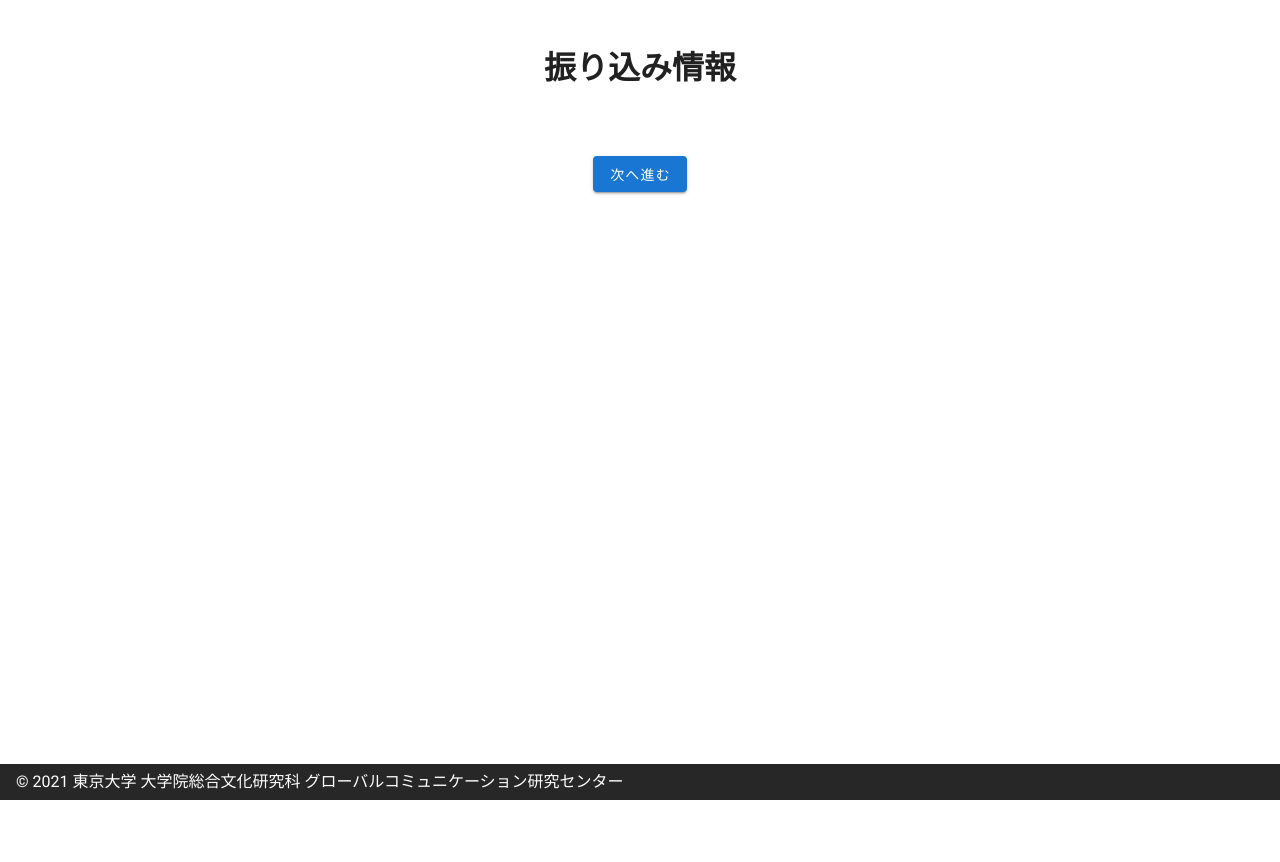
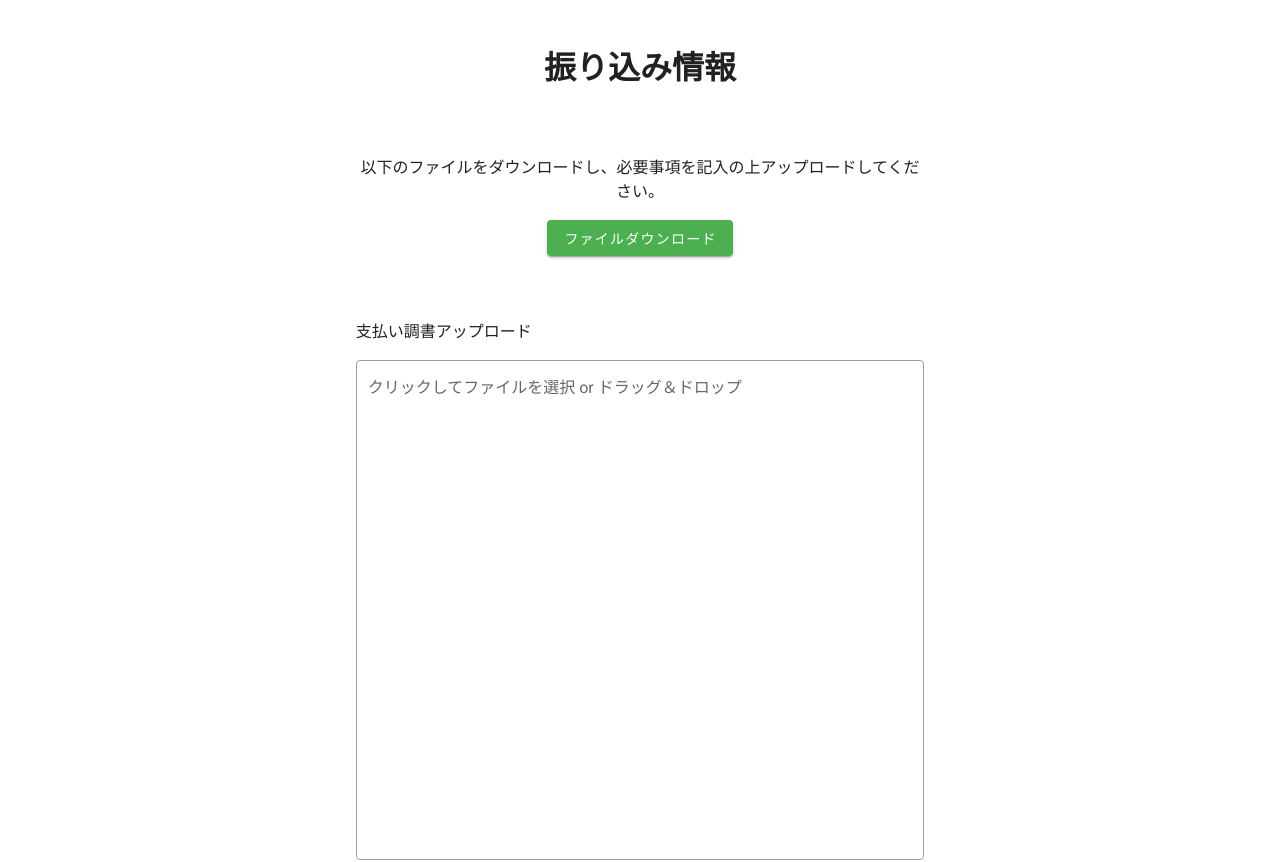
Before and after one commit to inoue0124/experiment-web, a Nuxt app in the folder front/: page /transfer/1 in a window 1280 px wide. Shown: the top 862 px of the page. Before the commit the page ends 800 px from the top, so only its background shows below. Built offline with nearby package versions, Linux system fonts and the light colour scheme; no server answers.

Commit message:
S3周りのクライアント側を実装

```diff
--- /dev/null
+++ b/front/components/ClientFileUploader.vue
@@ -0,0 +1,97 @@
+<template>
+  <div v-cloak @drop.prevent="addDropFile" @dragover.prevent>
+    <v-alert v-if="message" border="left" color="error" dark dense>
+      {{ message }}
+    </v-alert>
+
+    <div style="position:relative;">
+      <v-file-input
+        show-size
+        prepend-icon=""
+        outlined
+        @change="selectFile"
+        v-model="currentFile"
+        label="クリックしてファイルを選択 or ドラッグ＆ドロップ"
+        :accept="file_type"
+        height="500px"
+      >
+        <template v-slot:selection="{ index, text }">
+          <v-chip dark>
+            {{text}}
+            <v-progress-circular
+              :rotate="-90"
+              :size="20"
+              :width="10"
+              :value="progress"
+              color="teal"
+              :indeterminate="progress===0"
+              class="ml-2"
+              v-if="progress!==100"
+            >
+            </v-progress-circular>
+            <v-icon
+              color="teal"
+              v-if="progress===100">
+              mdi-check-circle
+            </v-icon>
+          </v-chip>
+        </template>
+      </v-file-input>
+
+      <v-img
+        v-if="!this.currentFile"
+        :src="require('@/assets/upload.png')"
+        width="30%"
+        style="position:absolute;top:30%;left:35%;pointer-events: none;"
+      ></v-img>
+    </div>
+  </div>
+</template>
+
+<script>
+import AwsApi from '@/plugins/axios/modules/aws'
+
+export default {
+  props: {
+    file_key: String,
+    file_type: String
+  },
+  data() {
+    return {
+      currentFile: undefined,
+      progress: 0,
+      message: "",
+    };
+  },
+  methods: {
+    selectFile(files) {
+      this.currentFile = files
+      this.progress = 0
+      this.message = ""
+      this.upload()
+    },
+    addDropFile(e) {
+      this.selectFile(...Array.from(e.dataTransfer.files))
+    },
+    upload() {
+      if (!this.currentFile) {
+        this.message = "ファイルを選択してください！"
+        return
+      }
+      this.message = ""
+
+      AwsApi.upload(this.file_key, this.currentFile, (event) => {
+        this.progress = Math.round((100 * event.loaded) / event.total)
+      })
+      .catch((e) => {
+        console.log(e)
+        this.progress = 0
+        this.message = `${this.currentFile.name}のアップロードに失敗しました。`
+      })
+    }
+  }
+};
+</script>
+
+<style scoped>
+</style>
--- a/front/components/FileUploader.vue
+++ b/front/components/FileUploader.vue
@@ -45,7 +45,7 @@ import AwsApi from '@/plugins/axios/modules/aws'
 
 export default {
   props: {
-    workflow_id: Number,
+    directory: String,
     file_type: String
   },
   data() {
@@ -72,7 +72,7 @@ export default {
       this.message = ""
 
       this.currentFiles.forEach((file, index)=>{
-        AwsApi.upload(this.workflow_id, file, (event) => {
+        AwsApi.uploadByPresigned(this.directory+file.name, file, (event) => {
           this.progresses.splice(index, 1, Math.round((100 * event.loaded) / event.total))
         })
         .catch((e) => {
--- a/front/components/UpdateAssessmentCard.vue
+++ b/front/components/UpdateAssessmentCard.vue
@@ -29,10 +29,10 @@
       </v-row>
 
       <p>音声ファイルアップロード</p>
-      <FileUploader :workflow_id="assessment.t_workflow_id" file_type="audio/*"></FileUploader>
+      <FileUploader :directory="'assessment/' + assessment.t_workflow_id + '/'" file_type="audio/*"></FileUploader>
 
       <p>PDFファイルアップロード</p>
-      <FileUploader :workflow_id="assessment.t_workflow_id" file_type="application/pdf"></FileUploader>
+      <FileUploader :directory="'assessment/' + assessment.t_workflow_id + '/'" file_type="application/pdf"></FileUploader>
 
     </v-card-text>
   </v-card>
--- a/front/pages/transfer/_id.vue
+++ b/front/pages/transfer/_id.vue
@@ -1,26 +1,67 @@
 <template>
   <v-row justify="center" align="center" class="my-5">
-    <v-col cols="12" sm="8" md="6">
-      <h1 align="center" class="mb-16">振り込み情報</h1>
+    <v-col cols="12" sm="8" md="6" align="center">
+      <h1 class="mb-16">振り込み情報</h1>
 
-      <div align="center">
-        <v-btn color="primary" @click="next">次へ進む</v-btn>
-      </div>
+      <p>以下のファイルをダウンロードし、必要事項を記入の上アップロードしてください。</p>
+      <v-btn color="success" @click="downloadExcel">ファイルダウンロード</v-btn>
+
+      <p class="mt-16" align="left">支払い調書アップロード</p>
+
+      <ClientFileUploader
+        :file_key="'transer/' + $route.params.id + '/transfer-information/' + user_id + '.xlsx'"
+        file_type="application/vnd.openxmlformats-officedocument.spreadsheetml.sheet"
+      ></ClientFileUploader>
+
+
+      <p class="mt-16" align="left">銀行振込情報アップロード</p>
+
+      <ClientFileUploader
+        :file_key="'transer/' + $route.params.id + '/transfer-signature/' + user_id + '.xlsx'"
+        file_type="application/vnd.openxmlformats-officedocument.spreadsheetml.sheet"
+      ></ClientFileUploader>
+
+      <v-btn color="primary" @click="next">次へ進む</v-btn>
     </v-col>
   </v-row>
 </template>
 
 <script>
 import WorkflowApi from '@/plugins/axios/modules/workflow'
+import AwsApi from '@/plugins/axios/modules/aws'
+import SessionApi from '@/plugins/axios/modules/session'
+import ClientFileUploader from '@/components/ClientFileUploader'
 
 export default {
   middleware: 'redirector',
 
   data() {
-    return {}
+    return {
+      user_id: null
+    }
+  },
+
+  mounted() {
+    SessionApi.getCurrentUser().then((res) =>{
+      this.user_id = res.data.id
+    })
   },
 
   methods: {
+    downloadExcel() {
+      AwsApi.downloadFile('transfer/transfer_signature.xlsx', 'transfer_signature.xlsx', 'xlsx').then((res)=>{
+        let link = document.createElement('a')
+        link.href = window.URL.createObjectURL(res)
+        link.download = '支払い調書.xlsx'
+        link.click()
+      })
+      AwsApi.downloadFile('transfer/transfer_information.xlsx', 'transfer_information.xlsx', 'xlsx').then((res)=>{
+        let link = document.createElement('a')
+        link.href = window.URL.createObjectURL(res)
+        link.download = '振込先情報.xlsx'
+        link.click()
+      })
+    },
     next() {
       WorkflowApi.complete(this.$route.params.id).then((res) => {
         this.$router.push(`/${res.work.name.toLowerCase()}/${res.workflow.id}`)
--- a/front/plugins/axios/modules/aws.js
+++ b/front/plugins/axios/modules/aws.js
@@ -1,22 +1,12 @@
 import { axios } from '../index.js';
 
 export default {
-  getPresignedUrl(workflow_id, filename) {
-    return axios.$post(
-      `presigned`,
-      {
-        workflow_id: workflow_id,
-        filename: filename
-      }
-    )
-  },
 
-  async upload(workflow_id, file, onUploadProgress) {
+  async uploadByPresigned(key, file, onUploadProgress) {
     const presignedObject = await axios.$post(
       `presigned`,
       {
-        workflow_id: workflow_id,
-        filename: file.name
+        key: key
       }
     )
     .then((response) => {return response})
@@ -29,12 +19,39 @@ export default {
     }
     formData.append("file", file)
 
-    axios.$post(presignedObject.url, formData, {
-      headers: {
-        "Content-Type": "multipart/form-data"
+    axios.$post(presignedObject.url, formData,
+      {
+        headers: { "Content-Type": "multipart/form-data" },
+        onUploadProgress: onUploadProgress
+      }
+    )
+  },
+
+  downloadFile(key, filename, type) {
+    return axios.$post(
+      `download`,
+      {
+        key: key,
+        filename: filename,
+        type: type
       },
-      onUploadProgress: onUploadProgress
-    })
+      {
+        responseType : 'blob'
+      }
+    )
+  },
+
+  upload(key, file, onUploadProgress) {
+    let formData = new FormData()
+    formData.append("file", file)
+    formData.append("key", key)
+
+    return axios.$post(`/upload`, formData,
+      {
+        headers: { "Content-Type": "multipart/form-data" },
+        onUploadProgress: onUploadProgress
+      }
+    )
   },
 
   getFiles() {
```
Also changed, not shown: front/assets/upload.png (added).
